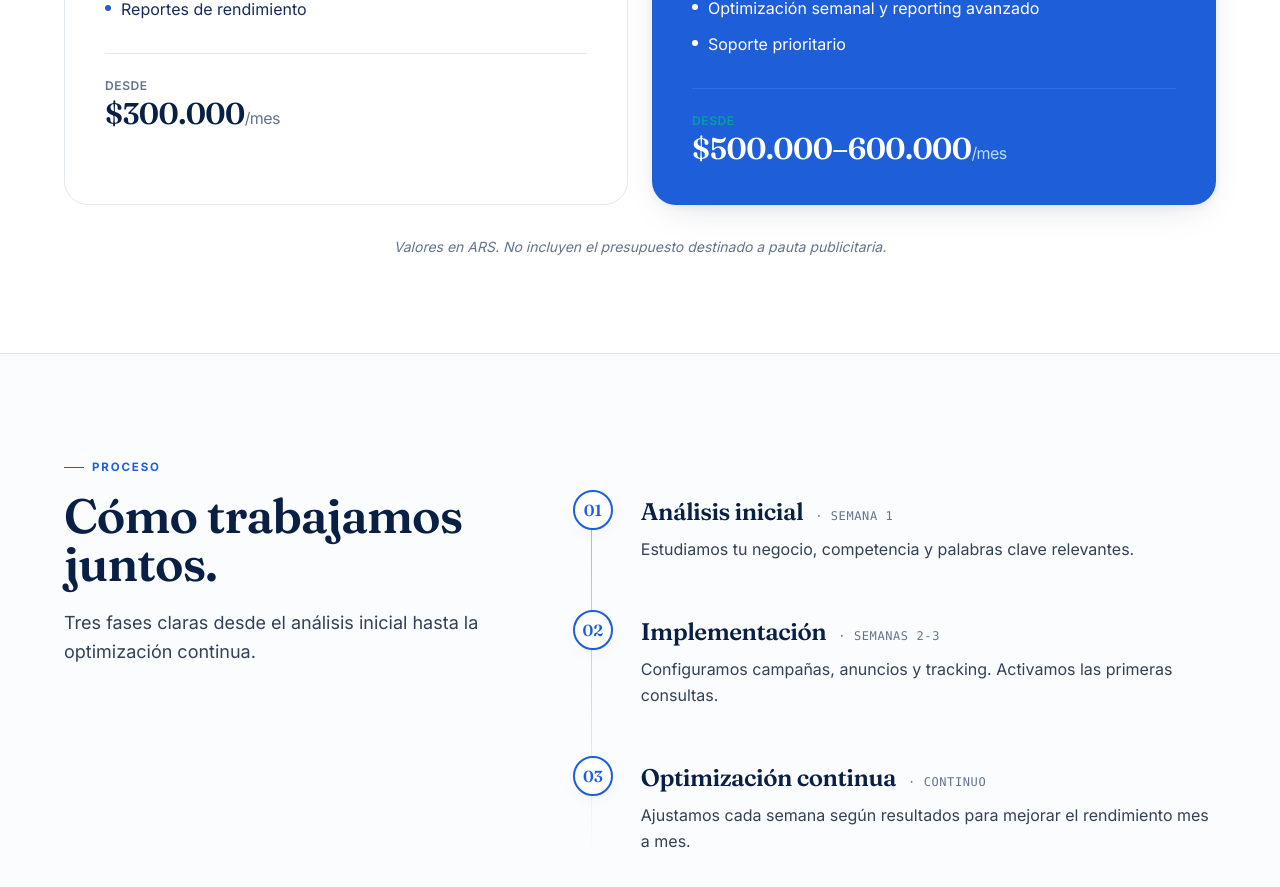
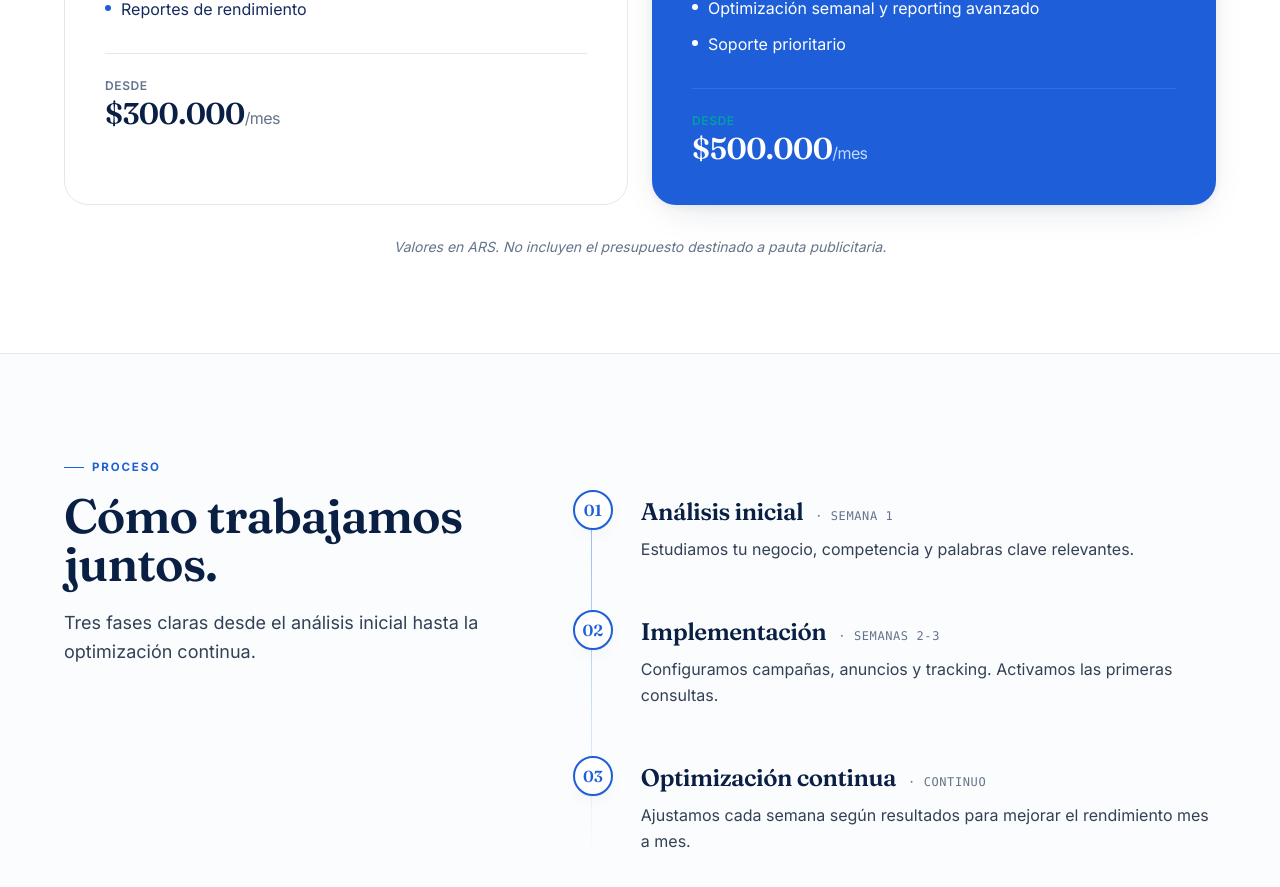
Before and after one commit to lihuel-code/Impulso-Digital, a Next.js app: page /google-ads in a window 1280 px wide. Shown: the part 3440-4327 px from the top of the page. Built offline with nearby package versions, Linux system fonts and the light colour scheme.

Commit message:
Update page.tsx

```diff
--- a/app/google-ads/page.tsx
+++ b/app/google-ads/page.tsx
@@ -212,7 +212,7 @@ export default function GoogleAdsPage() {
 
               <div className="pt-6 border-t border-white/10">
                 <p className="text-xs font-semibold uppercase tracking-wider text-accent-400 mb-1">Desde</p>
-                <p className="display text-3xl font-semibold">$500.000–600.000<span className="text-base text-blue-200 font-sans font-normal">/mes</span></p>
+                <p className="display text-3xl font-semibold">$500.000<span className="text-base text-blue-200 font-sans font-normal">/mes</span></p>
               </div>
             </div>
           </div>
```
